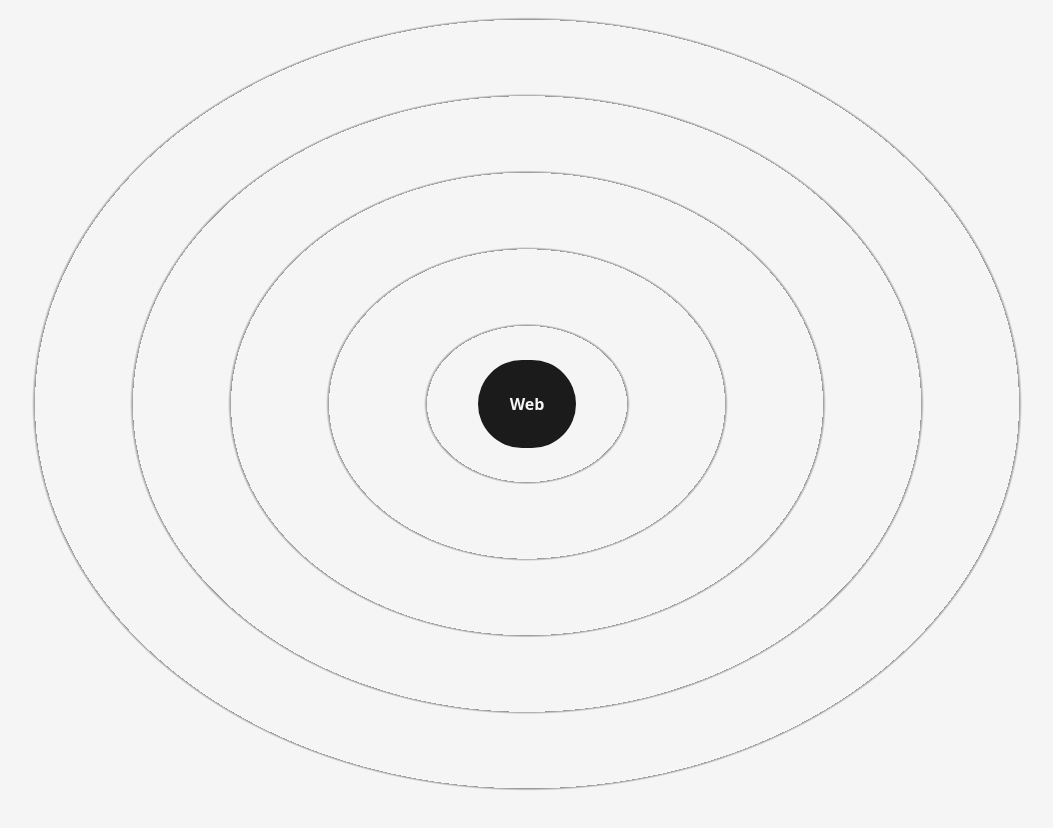
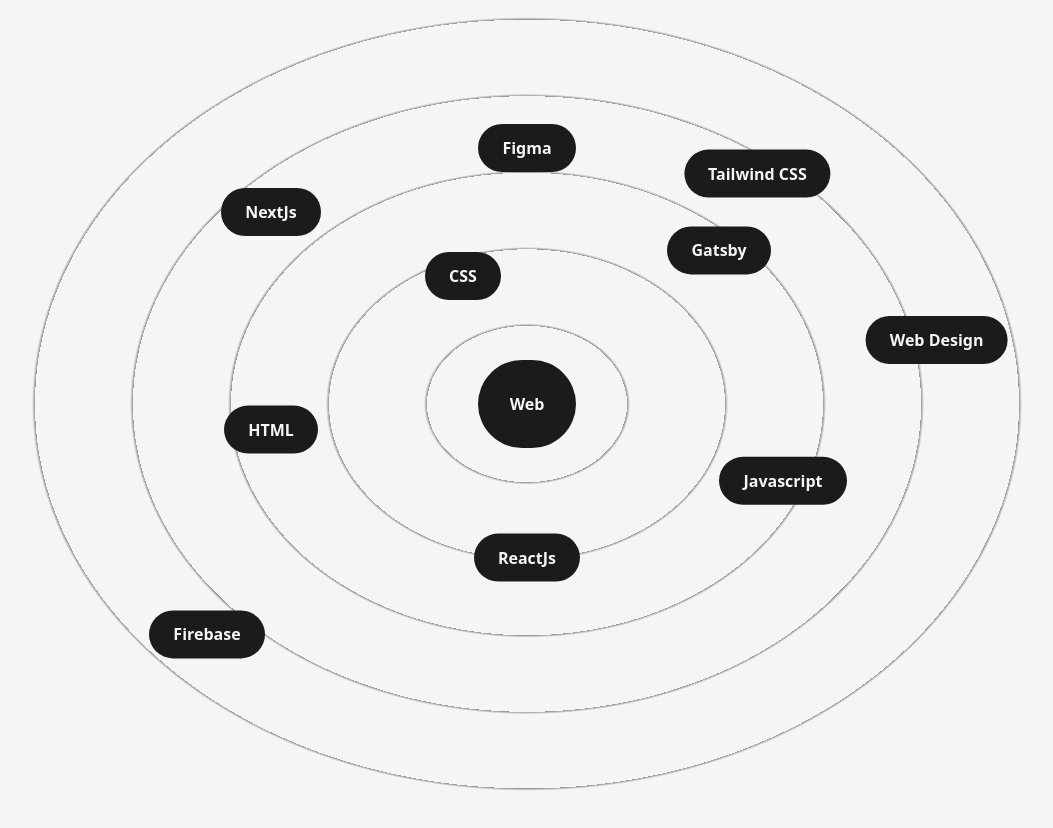
Before and after one commit to spriveen/Portfolio, a Next.js app: page /about in a window 1280 px wide. Shown: the part 1280-2108 px from the top of the page, without its empty margins (113-1166 px from the left). Built offline with nearby package versions, Linux system fonts and the light colour scheme.

Commit message:
update skills

```diff
--- a/src/components/Skills.js
+++ b/src/components/Skills.js
@@ -2,7 +2,20 @@
 import { motion } from "framer-motion"
 
 const Skill = ({ name, x, y }) => {
-    // Your Skill component logic here
+    return(
+        <motion.div
+        className='flex items-center justify-center rounded-full font-semibold bg-dark text-light
+        py-3 px-6 shadow-dark cursor-pointer absolute
+        '
+        whileHover={{ scale: 1.05 }}
+        initial={{x:0, y:0}}
+        animate={{x:x, y:y}}
+        transition={{duration: 1.5}}
+      >
+        {name}
+    </motion.div>
+    )
+
 }
 
 const Skills = () => {
@@ -17,6 +30,17 @@
                 >
                     Web
                 </motion.div>
+                <Skill name="HTML" x="-20vw" y="2vw"/>
+                <Skill name="CSS" x="-5vw" y=" -10vw"/>
+                <Skill name="Javascript" x="20vw" y="6vw"/>
+                <Skill name="ReactJs" x="0vw" y="12vw"/>
+                <Skill name="NextJs" x="-20vw" y="-15vw"/>
+                <Skill name="Gatsby" x="15vw" y="-12vw"/>
+                <Skill name="Web Design" x="32vw" y="-5vw"/>
+                <Skill name="Figma" x="0vw" y=" -20vw"/>
+                <Skill name="Firebase" x="-25vw" y=" 18vw"/>
+                <Skill name="Tailwind CSS" x="18vw" y="-18vw"/>
+
             </div>
         </div>
     )
```
